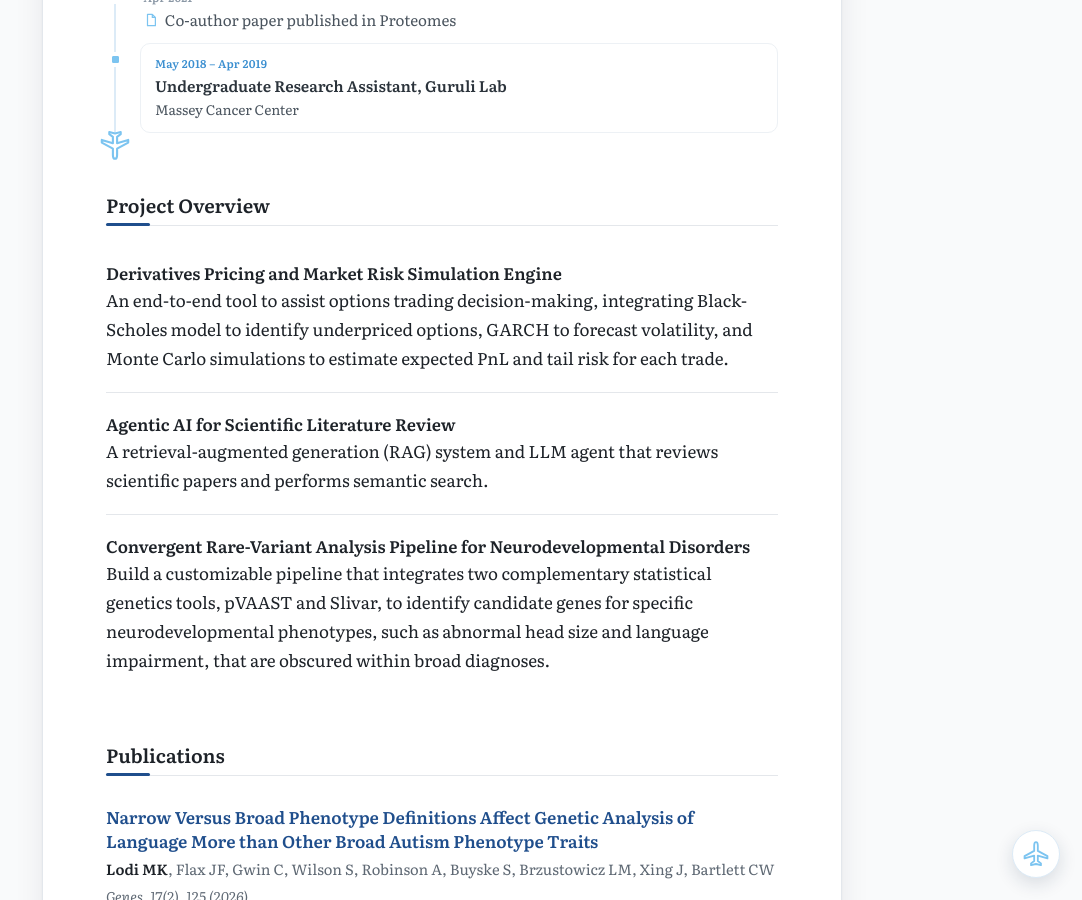
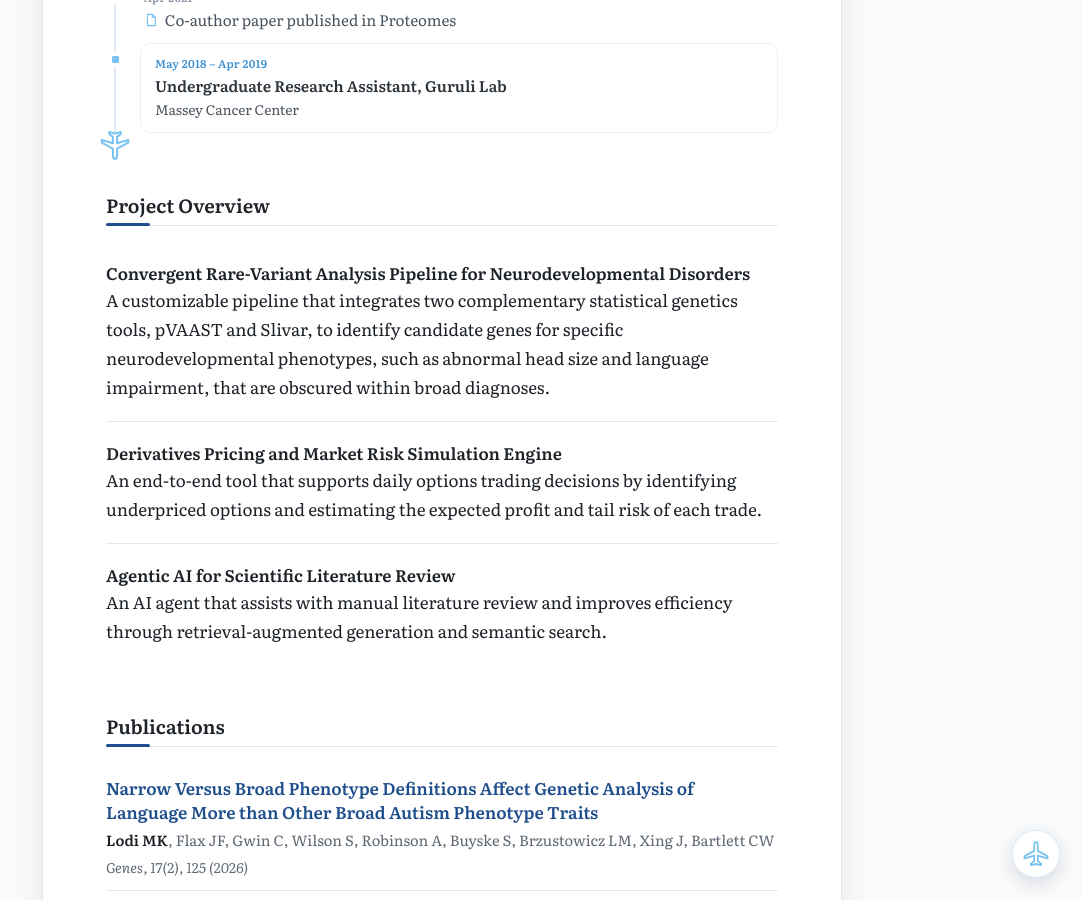
Before and after one commit to mklodi1/mklodi1.github.io, a Jekyll site: the page built from index.html, in a window 1280 px wide and 900 px high, scrolled down 1645 px. Shown: the whole window, without its empty margins (198-1280 px from the left). Built offline with Jekyll 4.4.1, drawn with Linux system fonts in a browser that asks for light colours.

Commit message:
Home: sync Project Overview with Projects page
Co-Authored-By: Claude Opus 5.5 <noreply@anthropic.com>
Claude-Session: https://claude.ai/code/session_018B7yRm4wV88UDqtVSP6gVK

```diff
--- a/_data/work.yml
+++ b/_data/work.yml
@@ -1,16 +1,11 @@
 # Your best 2–4 pieces of work. "figure", "link" and "venue" are optional.
 # Put images in assets/img/ and reference them like /assets/img/project-one.png
 # Tip: wrap text in "double quotes" if it contains a colon.
+- title: "Convergent Rare-Variant Analysis Pipeline for Neurodevelopmental Disorders"
+  summary: "A customizable pipeline that integrates two complementary statistical genetics tools, pVAAST and Slivar, to identify candidate genes for specific neurodevelopmental phenotypes, such as abnormal head size and language impairment, that are obscured within broad diagnoses."
+
 - title: "Derivatives Pricing and Market Risk Simulation Engine"
-  #venue: "EIMplus, 2025–2026"
-  summary: "An end-to-end tool to assist options trading decision-making, integrating Black-Scholes model to identify underpriced options, GARCH to forecast volatility, and Monte Carlo simulations to estimate expected PnL and tail risk for each trade."
-  # link: https://github.com/mklodi1/REPO-NAME
-  # figure: /assets/img/risk-engine.png
+  summary: "An end-to-end tool that supports daily options trading decisions by identifying underpriced options and estimating the expected profit and tail risk of each trade."
 
 - title: "Agentic AI for Scientific Literature Review"
-  #venue: "EIMplus, 2025–2026"
-  summary: "A retrieval-augmented generation (RAG) system and LLM agent that reviews scientific papers and performs semantic search."
-  # link: https://github.com/mklodi1/REPO-NAME
-
-- title: "Convergent Rare-Variant Analysis Pipeline for Neurodevelopmental Disorders"
-  summary: "Build a customizable pipeline that integrates two complementary statistical genetics tools, pVAAST and Slivar, to identify candidate genes for specific neurodevelopmental phenotypes, such as abnormal head size and language impairment, that are obscured within broad diagnoses."
+  summary: "An AI agent that assists with manual literature review and improves efficiency through retrieval-augmented generation and semantic search."
```
